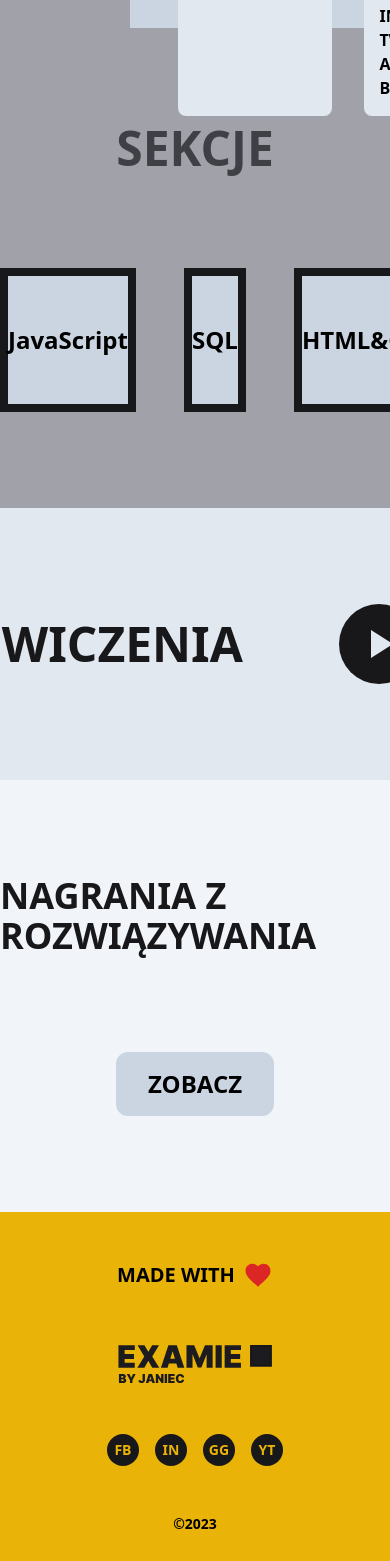
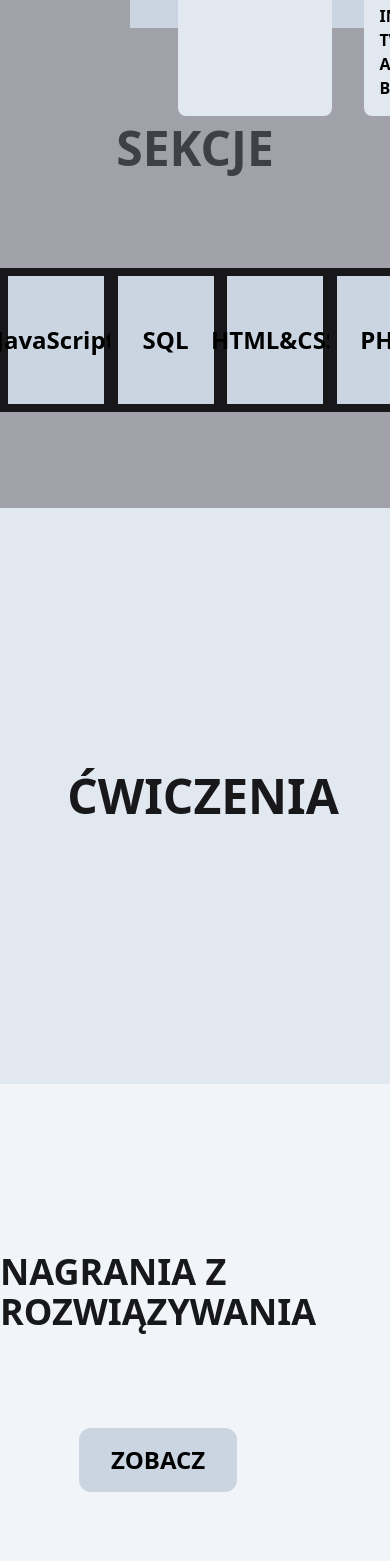
Before and after one commit to Kolumna/Examie, a React (Vite) app: page /modules/inf02 in a window 390 px wide. Shown: the part 436-1997 px from the top of the page. Built offline with nearby package versions, Linux system fonts and the light colour scheme.

Commit message:
module site new layout

```diff
--- a/src/components/Kafel.jsx
+++ b/src/components/Kafel.jsx
@@ -11,7 +11,7 @@ export default function Kafel(props) {
         <div
           className={`p-6 h-64 w-96 hover:bg-yellow-500 transition-all duration-200 rounded-xl flex flex-col justify-end ${className}`}
         >
-          <div className="text-slate-100 font-black">
+          <div className="text-slate-50 font-black">
             {props.kwalifikacje.map((kwalifikacja) => (
               <p key={kwalifikacja}>
                 <span className="text-zinc-900">
@@ -21,7 +21,7 @@ export default function Kafel(props) {
               </p>
             ))}
           </div>
-          <p className="text-7xl text-slate-100 font-black">
+          <p className="text-7xl text-slate-50 font-black">
             <span className="text-zinc-900">{props.inf ? "INF" : "BRAK"}</span>
             {props.nrKwalifikacji}
           </p>
--- a/src/components/elements/home/Banner.jsx
+++ b/src/components/elements/home/Banner.jsx
@@ -3,13 +3,11 @@ export default function App() {
     <section className="bg-slate-300 ">
       <section className="w-full h-96 flex items-center justify-between">
         <div className="max-w-7xl mx-auto flex flex-col items-start gap-2">
-          <div className="bg-slate-100 p-2 text-5xl font-black">ZDAJ</div>
-          <div className="bg-slate-100 p-2 text-5xl font-black">EGZAMIN</div>
-          <div className="bg-slate-100 p-2 text-5xl font-black">NA</div>
+          <div className="bg-slate-50 p-2 text-5xl font-black">ZDAJ</div>
+          <div className="bg-slate-50 p-2 text-5xl font-black">EGZAMIN</div>
+          <div className="bg-slate-50 p-2 text-5xl font-black">NA</div>
           <div className="flex h-full">
-            <div className="bg-slate-100 p-2 text-5xl font-black">
-              STÓWKĘ!
-            </div>
+            <div className="bg-slate-50 p-2 text-5xl font-black">STÓWKĘ!</div>
             <div className="bg-zinc-900 w-4 animate-pulse"></div>
           </div>
         </div>
--- a/src/components/elements/modules/Section.jsx
+++ b/src/components/elements/modules/Section.jsx
@@ -1,9 +1,46 @@
 const Section = (props) => {
+  console.log(props.bgColor)
+
   return (
     <section className={`${props.bgColor ?? "bg-slate-100"}`}>
-      <div className={`container mx-auto w-full py-24 flex justify-center gap-24 ${props.col ? "flex-col" : ""}`}>
-        {props.children}
-      </div>
+      <section className="container mx-auto flex items-center justify-between gap-24 py-24">
+        {!props.right && !props.left && (
+          <div className={`container mx-auto`}>
+            <div
+              className={`flex justify-center gap-24 ${
+                props.col ? "flex-col" : ""
+              }`}
+            >
+              {props.children}
+            </div>
+          </div>
+        )}
+        {props.right && (
+          <div className={`container mx-auto`}>
+            <div
+              className={`flex justify-center gap-24 ${
+                props.col ? "flex-col" : ""
+              }`}
+            >
+              {props.children}
+            </div>
+          </div>
+        )}
+        {(props.left || props.right) && (
+          <div className={`w-full h-96 ${props.color ?? "bg-slate-400"} rounded-xl`}></div>
+        )}
+        {props.left && (
+          <div className={`container mx-auto`}>
+            <div
+              className={`flex justify-center gap-24 ${
+                props.col ? "flex-col" : ""
+              }`}
+            >
+              {props.children}
+            </div>
+          </div>
+        )}
+      </section>
     </section>
   );
 };
--- a/src/components/elements/modules/UI/buttons/LanguageKafel.jsx
+++ b/src/components/elements/modules/UI/buttons/LanguageKafel.jsx
@@ -4,7 +4,10 @@ const LanguageKafel = (props) => {
   const param = props.language.toLowerCase();
 
   return (
-    <Link to={`/learning/${param}`} className="bg-slate-300 transition-all duration-200 hover:bg-yellow-500 flex-col border-8 border-zinc-900 w-96 h-36 flex justify-center items-center text-4xl font-bold">
+    <Link
+      to={`/learning/${param}`}
+      className="bg-slate-300 transition-all duration-200 hover:bg-yellow-500 flex-col border-8 border-zinc-900 p-12 flex justify-center items-center text-4xl font-bold"
+    >
       <span className="text-2xl font-black">{props.language}</span>
     </Link>
   );
--- a/src/components/elements/modules/quiz/FetchQuiz.jsx
+++ b/src/components/elements/modules/quiz/FetchQuiz.jsx
@@ -147,12 +147,12 @@ function FetchQuiz(props) {
     }
   }, []);
 
-  useEffect(() => {
-    window.scrollTo({
-      top: 0,
-      // behavior: "smooth",
-    });;
-  }, [currentQuiz])
+  // useEffect(() => {
+  //   window.scrollTo({
+  //     top: 0,
+  //     // behavior: "smooth",
+  //   });;
+  // }, [currentQuiz])
 
   return (
     <>
@@ -186,7 +186,7 @@ function FetchQuiz(props) {
             disabled={loading}
             className={`${
               !loading ? "bg-zinc-800 hover:bg-slate-500" : "bg-gray-500"
-            } btn-anim p-4 px-8 rounded-full text-slate-100 font-bold mb-12`}
+            } btn-anim p-4 px-8 rounded-full text-slate-100 font-bold`}
           >
             {!loading ? "KOLEJNE" : "ŁADOWANIE..."}
           </button>
--- a/src/components/layouts/Header.jsx
+++ b/src/components/layouts/Header.jsx
@@ -4,7 +4,7 @@ import { MdAccountCircle } from "react-icons/md";
 
 export default function Header() {
   return (
-    <section className="px-8 md:px-12 bg-slate-100 py-6 w-full flex items-center">
+    <section className="px-8 md:px-12 bg-slate-50 py-6 w-full flex items-center">
       <div className="flex justify-between w-full container mx-auto">
         <div className="flex gap-12 items-center">
           <Link to="/">
@@ -12,7 +12,7 @@ export default function Header() {
           </Link>
           <div className="gap-4 hidden md:flex">
             <Link to="/about">
-              <button className="bg-yellow-500 hover:bg-yellow-400 transition-all duration-300 p-2 px-6 text-xs rounded-full text-zinc-900 font-extrabold">
+              <button className="bg-yellow-500 hover:bg-red-400 transition-all duration-300 p-2 px-6 text-xs rounded-full text-zinc-900 font-extrabold">
                 ARENA
               </button>
             </Link>
--- a/src/components/layouts/Layout.jsx
+++ b/src/components/layouts/Layout.jsx
@@ -2,7 +2,7 @@ export default function Layout(props) {
   return (
     <>
       <header>{props.header}</header>
-      <main className="bg-slate-100">{props.content}</main>
+      <main className="bg-slate-50">{props.content}</main>
       <footer>{props.footer}</footer>
     </>
   );
--- a/src/pages/modules/Module.jsx
+++ b/src/pages/modules/Module.jsx
@@ -47,8 +47,6 @@ export default function Module(props) {
     }
   }, []);
 
-
-
   return (
     <section>
       {!loading ? (
@@ -62,7 +60,7 @@ export default function Module(props) {
 
           <Section bgColor={color} col>
             <Title title="SEKCJE" size="text-5xl" textColor={text} />
-            <div className="flex justify-between gap-12 w-full">
+            <div className="grid grid-cols-4 gap-12 w-full">
               <LanguageKafel language="JavaScript" />
               <LanguageKafel language="SQL" />
               <LanguageKafel language="HTML&CSS" />
@@ -70,27 +68,33 @@ export default function Module(props) {
             </div>
           </Section>
 
-          <Section bgColor="bg-slate-200">
+          <Section bgColor="bg-slate-200" color={color} left>
             <Title
               title="ĆWICZENIA"
               size="text-5xl"
               textColor="text-zinc-900"
             />
             <div className="flex justify-center">
-              <Link to="/modules/inf03/quiz" className="bg-zinc-900 text-slate-200 hover:bg-zinc-700 cursor-pointer duration-200 transition-all  rounded-full p-4 px-4 flex justify-center items-center text-5xl font-bold">
+              <Link
+                to="/modules/inf03/quiz"
+                className="bg-zinc-900 text-slate-200 hover:bg-zinc-700 cursor-pointer duration-200 transition-all  rounded-full p-4 px-4 flex justify-center items-center text-5xl font-bold"
+              >
                 <MdPlayArrow />
               </Link>
             </div>
           </Section>
 
-          <Section bgColor="bg-slate-100" col>
+          <Section bgColor="bg-slate-100" color={color} right col>
             <Title
               title="NAGRANIA Z ROZWIĄZYWANIA"
               size="text-4xl"
               textColor="text-zinc-900"
             />
             <div className="flex justify-center">
-              <Link to="/videos/inf03/" className="bg-slate-300 hover:bg-slate-200 cursor-pointer duration-200 transition-all  rounded-xl p-4 px-8 font-black flex justify-center items-center text-2xl">
+              <Link
+                to="/videos/inf03/"
+                className="bg-slate-300 hover:bg-slate-200 cursor-pointer duration-200 transition-all  rounded-xl p-4 px-8 font-black flex justify-center items-center text-2xl"
+              >
                 ZOBACZ
               </Link>
             </div>
--- a/src/pages/modules/quiz/Quiz.jsx
+++ b/src/pages/modules/quiz/Quiz.jsx
@@ -11,7 +11,7 @@ function Quiz(props) {
         <FetchQuiz title={props.title} module={modules.toUpperCase()} />
       </section>
       <section className="">
-        <div className="bg-slate-500 p-12 py-16 mt-24">
+        <div className="bg-slate-500 p-12 py-20 mt-24">
           <div className="container mx-auto flex flex-col md:flex-row justify-between items-center">
             <div className="flex flex-col items-center md:items-start gap-8">
               <h1 className="text-4xl text-center md:text-left md:text-6xl font-black text-slate-100">
```
Also changed, not shown: src/components/elements/modules/quiz/QuizComponent.jsx (+17 -13 lines), src/pages/modules/quiz/Exam.jsx (+7 -7 lines), 1 other file (tests, documents, lock files or other folders).
